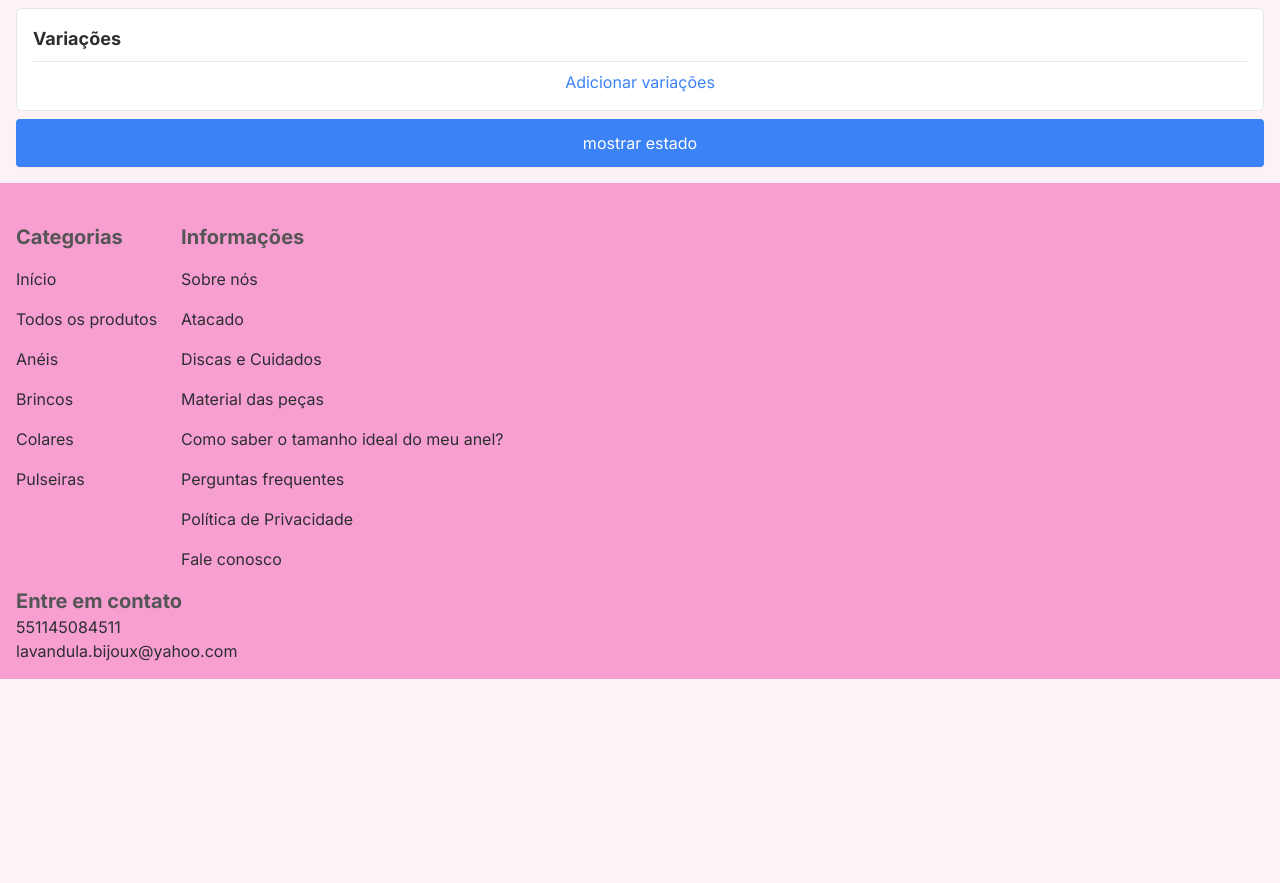
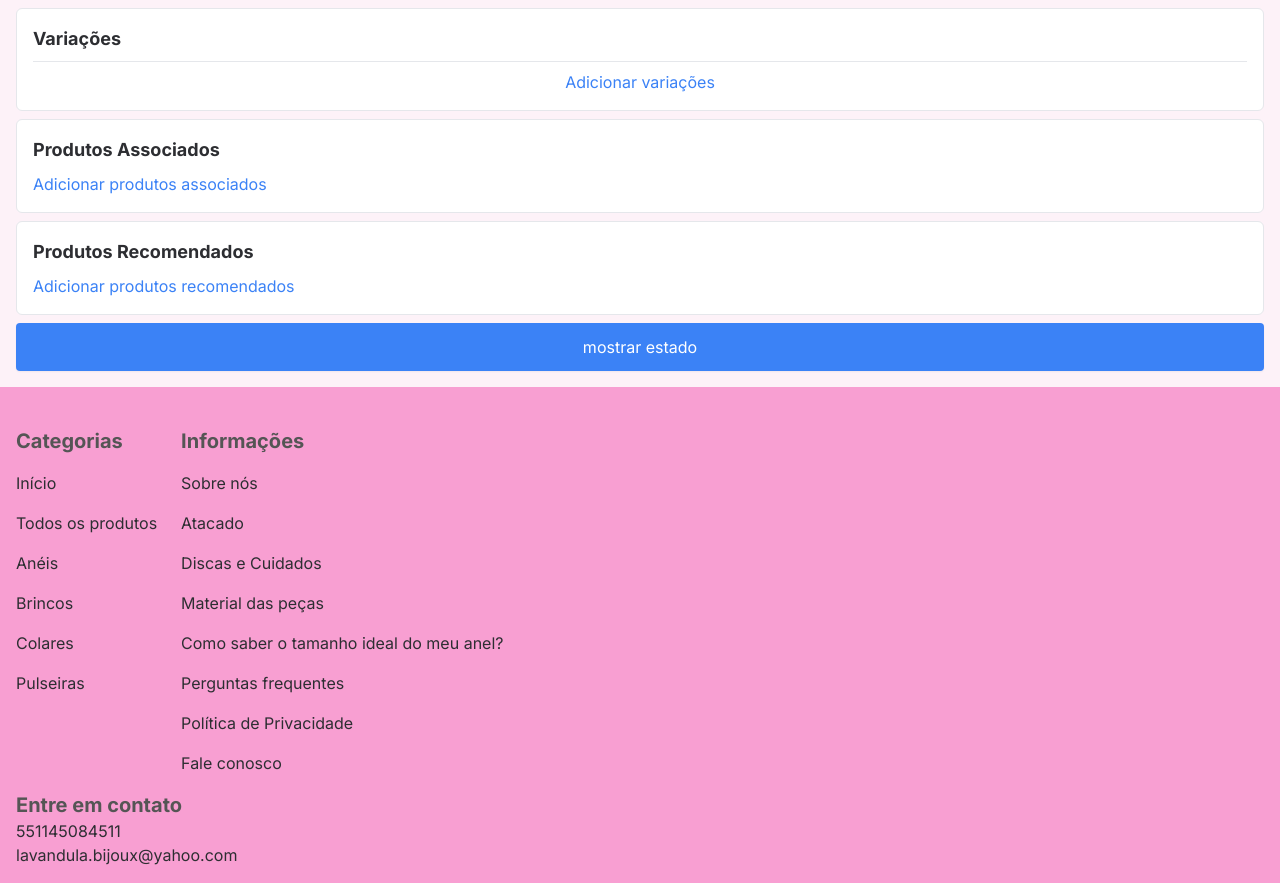
Before and after one commit to cafe51/Alexa-semijoias, a Next.js app in the folder alexa-site/: page /admin/dashboard/1/produtos/novo in a window 1280 px wide. Shown: the part 1804-2687 px from the top of the page. Before the commit the page ends 2483 px from the top, so only its background shows below. Built offline with nearby package versions, Linux system fonts and the light colour scheme; no server answers; the database is empty.

Commit message:
created new section components on new product page

```diff
--- /dev/null
+++ b/alexa-site/src/app/admin/dashboard/[adminId]/produtos/novo/AssocietedProductsSection.tsx
@@ -0,0 +1,12 @@
+// app/admin/dashboard/[adminId]/produtos/novo/AssocietedProductsSection.tsx
+
+export default function AssocietedProductsSection() {
+    return (
+        <section className="p-4 border rounded-md bg-white">
+            <h2 className="text-lg font-bold">Produtos Associados</h2>
+            <div className="mt-2">
+                <button className="text-blue-500">Adicionar produtos associados</button>
+            </div>
+        </section>
+    );
+}
--- /dev/null
+++ b/alexa-site/src/app/admin/dashboard/[adminId]/produtos/novo/RecomendedProductsSection.tsx
@@ -0,0 +1,12 @@
+// app/admin/dashboard/[adminId]/produtos/novo/RecomendedProductsSection.tsx
+
+export default function RecomendedProductsSection() {
+    return (
+        <section className="p-4 border rounded-md bg-white">
+            <h2 className="text-lg font-bold">Produtos Recomendados</h2>
+            <div className="mt-2">
+                <button className="text-blue-500">Adicionar produtos recomendados</button>
+            </div>
+        </section>
+    );
+}
--- a/alexa-site/src/app/admin/dashboard/[adminId]/produtos/novo/page.tsx
+++ b/alexa-site/src/app/admin/dashboard/[adminId]/produtos/novo/page.tsx
@@ -11,26 +11,18 @@ import DimensionsSection from './DimensionsSection';
 import CategoriesSection from './CategoriesSection';
 import VariationsSection from './VariationSection/VariationsSection';
 import { useState } from 'react';
+import AssocietedProductsSection from './AssocietedProductsSection';
+import RecomendedProductsSection from './RecomendedProductsSection';
 
 export default function NewProductPage() {
     const [showVariationEditionModal, setShowVariationEditionModal] = useState(false);
 
     const {
-        state,
-        handleNameChange,
-        handleDescriptionChange,
-        handleValueChange,
-        handleStockQuantityChange,
-        handleVariationsChange,
-        handleBarcodeChange,
-        handleSkuChange,
-        handleDimensionsChange,
-        handleAddProductVariation,
-        handleRemoveProductVariation,
-        handleUpdateProductVariation,
-        handleAddNewVariationInAllProductVariations,
-        handleRemoveVariationInAllProductVariations,
-        handleClearProductVariations,
+        state, handleNameChange, handleDescriptionChange, handleValueChange,
+        handleStockQuantityChange, handleVariationsChange, handleBarcodeChange,
+        handleSkuChange, handleDimensionsChange, handleAddProductVariation,
+        handleRemoveProductVariation, handleUpdateProductVariation, handleAddNewVariationInAllProductVariations,
+        handleRemoveVariationInAllProductVariations, handleClearProductVariations,
     } = useNewProductState();
 
     return (
@@ -81,6 +73,9 @@ export default function NewProductPage() {
                 handleClearProductVariations={ handleClearProductVariations }
             />
 
+            <AssocietedProductsSection />
+            <RecomendedProductsSection />
+
             <LargeButton color='blue'
                 loadingButton={ false }
                 onClick={ () => {
```
